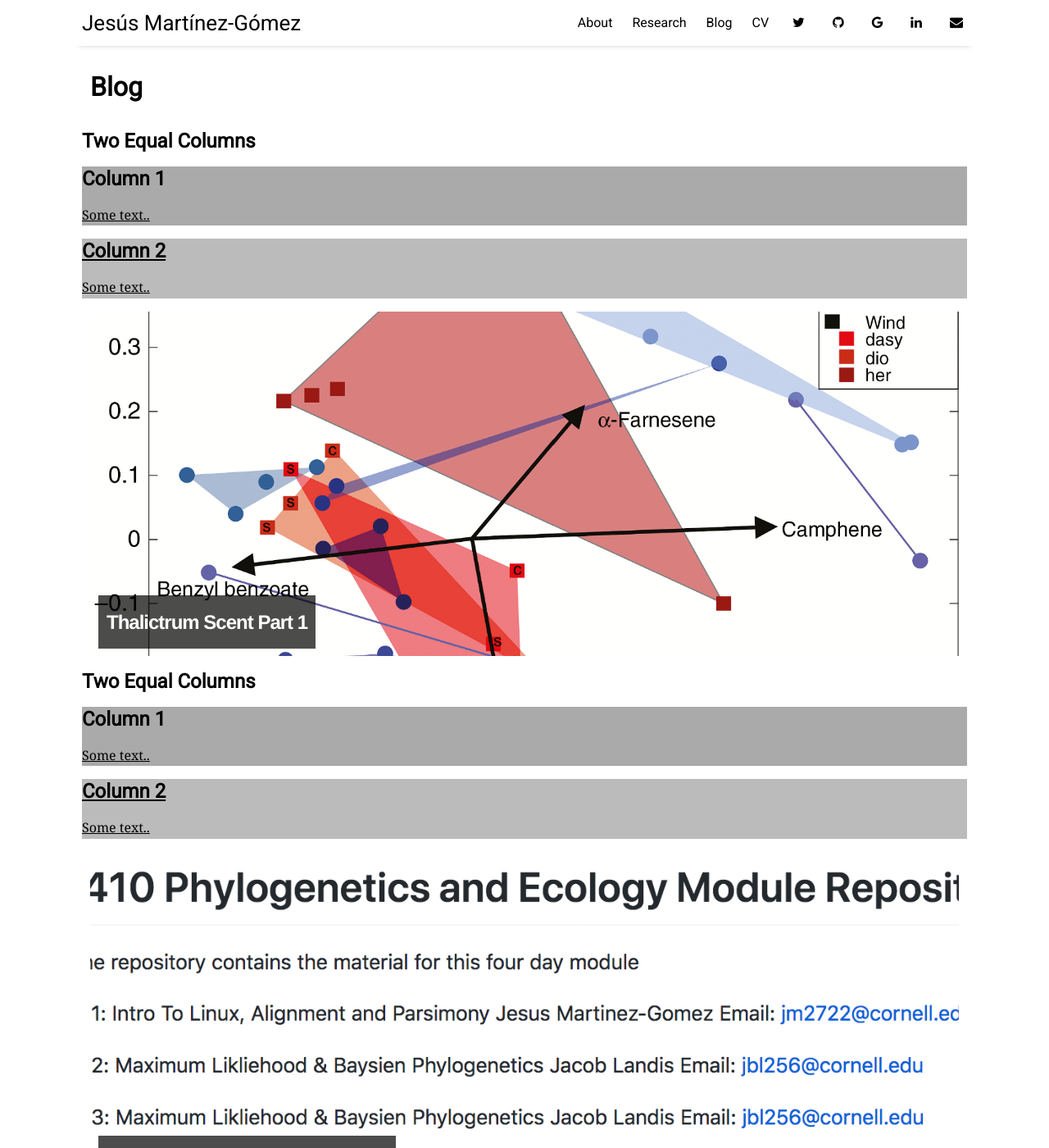
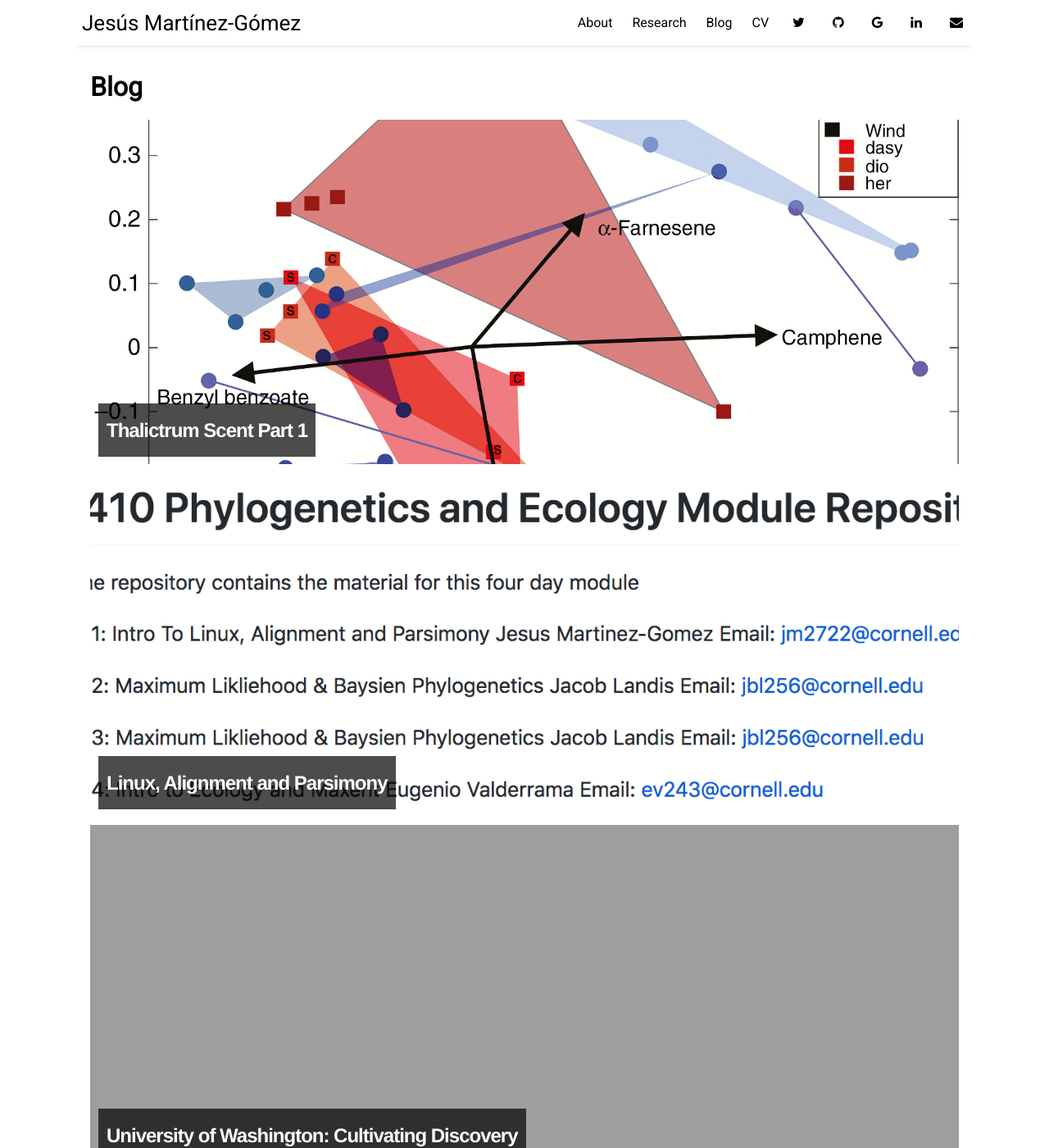
Before and after one commit to Jesusthebotanist/Jesusthebotanist.github.io, a Jekyll site: the page built from pages/blog.html, in a window 1280 px wide and 1400 px high. Shown: the whole window at 82% size. Built offline with Jekyll 4.4.1, drawn with Linux system fonts in a browser that asks for light colours; nearby versions of some CDN libraries; some of the changed text lies outside the part shown.

Commit message:
Update blog.html

```diff
--- a/pages/blog.html
+++ b/pages/blog.html
@@ -3,19 +3,7 @@ layout: page
 title: Blog
 ---
 {% for post in site.categories.blog %}
-<h2>Two Equal Columns</h2>
 
-<div class="row">
-  <div class="column" style="background-color:#aaa;">
-    <h2>Column 1</h2>
-     <a href="{{ site.github.url }}{{ post.url }}">
-    <p>Some text..</p>
-  </div>
-  <div class="column" style="background-color:#bbb;">
-    <h2>Column 2</h2>
-    <p>Some text..</p>
-  </div>
-</div>
 
   <a href="{{ site.github.url }}{{ post.url }}">
     <div class="featured-posts" {% if post.image %}style="background-image:url({{ site.github.url }}/assets/img/{{ post.image }})"{% endif %}>
```
